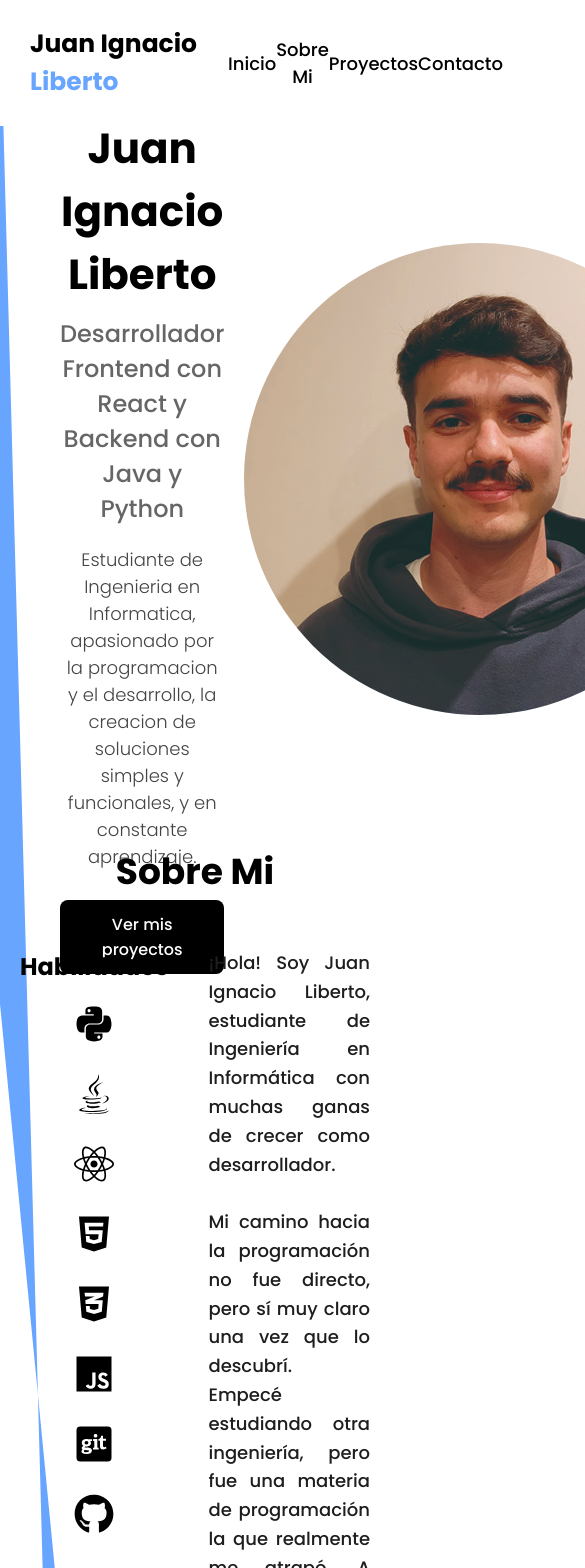
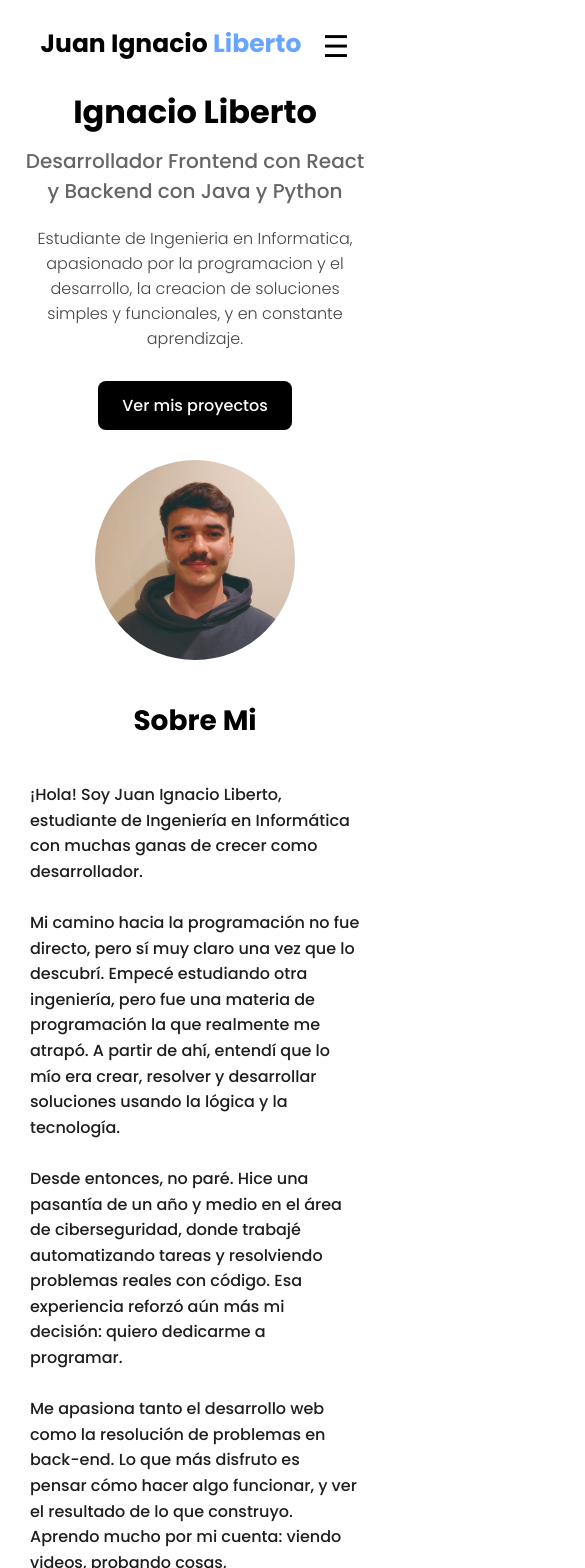
Before and after one commit to Juaniliberto/porfolio, a React (Vite) app: page / in a window 390 px wide. Shown: the top 1568 px of the page, 585 px wide, since content can reach past the window. Built offline with nearby package versions, Linux system fonts and the light colour scheme.

Commit message:
Resposive listo

```diff
--- a/src/pages/Navbar.jsx
+++ b/src/pages/Navbar.jsx
@@ -1,6 +1,9 @@
 import '../styles/Navbar.css'
+import { useState } from 'react';
 
 function Navbar() {
+    const [menuAbierto, setMenuAbierto] = useState(false);
+
     const scrollToSection = (id) => {
         const section = document.getElementById(id);
         if (section) {
@@ -14,7 +17,13 @@ function Navbar() {
     return(
         <nav className='navbar'>
             <span className='nav-name'>Juan Ignacio <span>Liberto</span></span>
-            <div className='nav-links'>
+            <button
+                className='boton-hamburguesa'
+                onClick={() => setMenuAbierto(!menuAbierto)}
+            >
+                ☰
+            </button>
+            <div className= {`nav-links ${menuAbierto ? 'mostrar' : ''}`}>
                 <button className='nav-btn' onClick={() => scrollToSection("inicio")}>Inicio</button>
                 <button className='nav-btn' onClick={() => scrollToSection("sobre-mi")}>Sobre Mi</button>
                 <button className='nav-btn' onClick={() => scrollToSection("proyecto")}>Proyectos</button>
--- a/src/styles/App.css
+++ b/src/styles/App.css
@@ -15,3 +15,9 @@ body::before {
     clip-path: polygon(0 0, 0 20%, 100% 100%, 35% 100%);
     z-index: -1;
 }
+
+@media (max-width: 768px) {
+    body::before {
+      display: none;
+    }
+  }
--- a/src/styles/Contacto.css
+++ b/src/styles/Contacto.css
@@ -89,6 +89,7 @@
     width: 40%;
     border: transparent;
     border-radius: 5px;
+    background-color: #bdd9fd;
 }
 
 .boton-enviar:hover {
@@ -100,7 +101,6 @@
 
 @media (max-width: 768px) {
   .contact {
-      height: auto;
     padding: 40px 20px;
     gap: 30px;
   }
@@ -115,20 +115,27 @@
     text-align: center;
   }
 
-    .form-info {
-      width: 100%;
+  .contact-info {
     flex-direction: column;
     align-items: center;
+    width: 100%;
     gap: 40px;
   }
 
   .info {
     align-items: center;
     text-align: center;
+    gap: 20px;
+    width: 100%;
   }
 
-    .titulo {
-      font-size: 20px;
+  .ctc {
+    gap: 15px;
+    display: flex;
+    flex-direction: column;
+    justify-content: center;
+    width: 100%;
+    flex-wrap: wrap;
   }
 
   .contact-form {
--- a/src/styles/Inicio.css
+++ b/src/styles/Inicio.css
@@ -55,3 +55,40 @@
 .home-img {
     border-radius: 50%;
 }
+
+@media (max-width: 768px) {
+    .home-section {
+      flex-direction: column;
+      padding: 40px 20px;
+      height: auto;
+      text-align: center;
+    }
+
+    .home-content {
+      padding: 0;
+    }
+
+    .home-content h1 {
+      font-size: 32px;
+    }
+
+    .home-content h2 {
+      font-size: 20px;
+    }
+
+    .home-content p {
+      font-size: 16px;
+    }
+
+    .home-img-container {
+      margin-top: 30px;
+      display: flex;
+      justify-content: center;
+    }
+
+    .home-img {
+      width: 200px;
+      height: 200px;
+      object-fit: cover;
+    }
+  }
--- a/src/styles/Navbar.css
+++ b/src/styles/Navbar.css
@@ -45,3 +45,49 @@
     text-decoration: underline 2px;
     text-underline-offset: 6px;
 }
+
+.boton-hamburguesa {
+    display: none;
+    background: none;
+    font-size: 30px;
+    border: none;
+    cursor: pointer;
+    color: black;
+}
+
+/* Estilos responsive */
+@media (max-width: 768px) {
+    .nav-links {
+        display: none; /* oculto por defecto */
+        flex-direction: column;
+        position: absolute;
+        top: 80px; /* debajo de la navbar */
+        left: 0;
+        width: 100%;
+        background-color: white;
+        padding: 15px 0;
+        gap: 10px;
+        box-shadow: 0 4px 8px rgba(0, 0, 0, 0.1);
+        z-index: 999;
+    }
+
+    .nav-links.mostrar {
+        display: flex; /* se muestra cuando el menú está abierto */
+    }
+
+    .nav-btn {
+        padding: 10px 0;
+        width: 100%;
+        text-align: center;
+        border-top: 1px solid #ddd;
+    }
+
+    .boton-hamburguesa {
+        display: block;
+    }
+
+    /* Podés achicar el texto si querés */
+    .texto {
+        font-size: 16px;
+    }
+}
--- a/src/styles/Proyectos.css
+++ b/src/styles/Proyectos.css
@@ -28,3 +28,22 @@
     gap: 7rem;
     padding-top: 20px;
   }
+
+  @media (max-width: 768px) {
+    .proyectos {
+      padding: 2rem 1rem;
+    }
+
+    .proyectos-title {
+      font-size: 2rem;
+    }
+
+    .proyectos-subtitulo {
+      font-size: 1rem;
+    }
+
+    .mis-proyectos {
+      gap: 2rem;
+      padding-top: 10px;
+    }
+  }
--- a/src/styles/Sobre-mi.css
+++ b/src/styles/Sobre-mi.css
@@ -65,3 +65,45 @@
     transform: scale(1.2); /* Efecto visual al pasar el mouse */
     color: #00026e94; /* o el color principal de tu paleta */
 }
+
+@media (max-width: 768px) {
+    .sobre-mi-content {
+      flex-direction: column;
+      align-items: center;
+      padding: 0 20px;
+    }
+
+    .sobre-mi-txt {
+      max-width: 100%;
+      padding: 10px;
+    }
+
+    .sobre-mi-txt p {
+      font-size: 16px;
+      text-align: left;
+    }
+
+    .sobre-mi-habilidades {
+      width: 100%;
+      padding: 10px;
+    }
+
+    .iconos-habilidades {
+      flex-direction: row;
+      flex-wrap: wrap;
+      justify-content: center;
+      gap: 20px;
+    }
+
+    .habilidad {
+      font-size: 30px;
+    }
+
+    .sobre-mi-title {
+      font-size: 28px;
+    }
+
+    .habilidades-title {
+      font-size: 20px;
+    }
+  }
```
Lines whose indentation alone changed are shown as unchanged.
